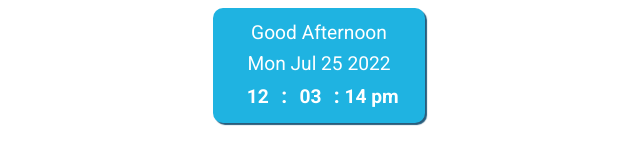
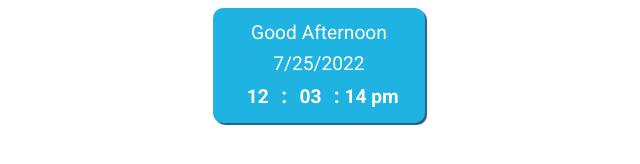
Before and after one commit to suey147/notion-date-widget, a plain HTML site: page index.html in a window 1280 px wide. Shown: the full height of the page, 321-961 px from the left. Drawn offline with Linux system fonts and the light colour scheme.

Commit message:
Update index.html

```diff
--- a/index.html
+++ b/index.html
@@ -109,7 +109,7 @@ h1 {
 <script>
     function date() {
 var today = new Date();
-document.getElementById('date').innerHTML = today.toDateString();
+document.getElementById('date').innerHTML = today.toLocaleDateString();
 }
 
 
```
